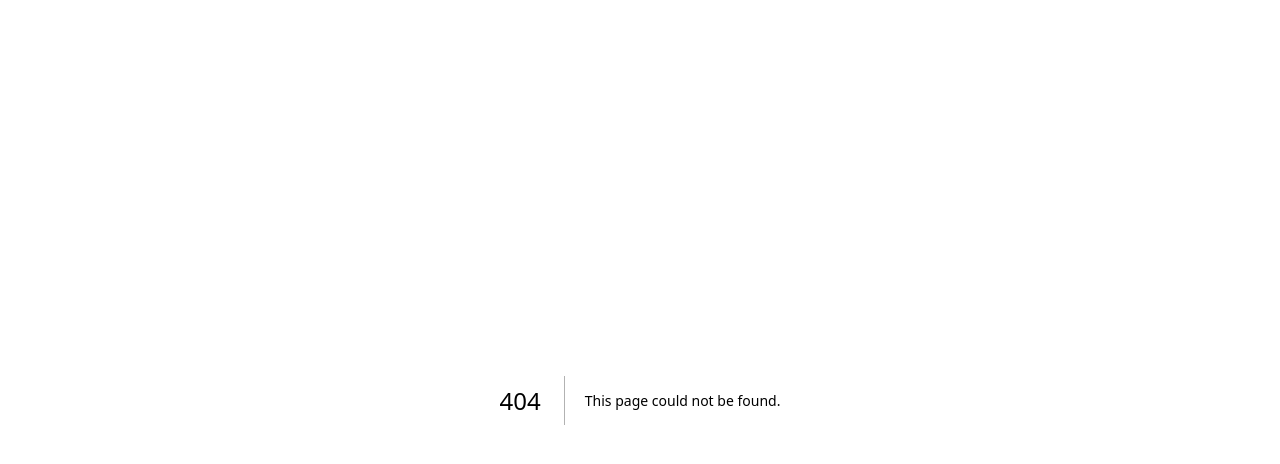
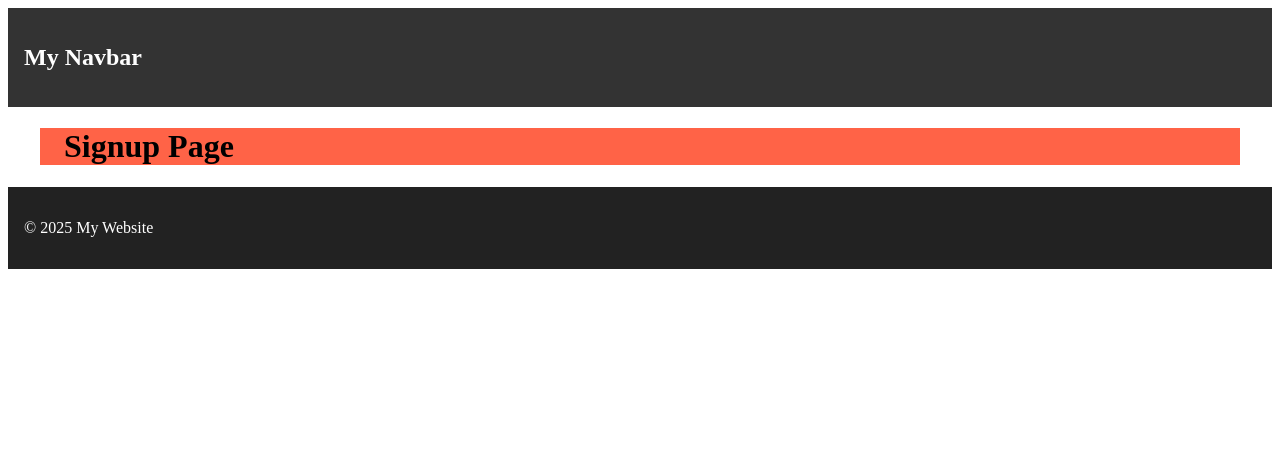
Before and after one commit to Jetrca92/nextup-frontend, a Next.js app: page /signup in a window 1280 px wide. Before the commit this address had no page. Shown: the top 464 px of the page. Built offline with nearby package versions, Linux system fonts and the light colour scheme.

Commit message:
Add basic UI

```diff
--- a/package.json
+++ b/package.json
@@ -9,6 +9,9 @@
     "lint": "next lint"
   },
   "dependencies": {
+    "@emotion/react": "^11.14.0",
+    "@emotion/styled": "^11.14.0",
+    "@mui/material": "^6.4.6",
     "next": "15.2.0",
     "react": "^19.0.0",
     "react-dom": "^19.0.0"
--- /dev/null
+++ b/src/components/ui/Footer.tsx
@@ -0,0 +1,11 @@
+import { FC } from 'react'
+
+const Footer: FC = () => {
+  return (
+    <footer style={{ padding: '1rem', background: '#222', color: '#fff', marginTop: 'auto' }}>
+      <p>© 2025 My Website</p>
+    </footer>
+  )
+}
+
+export default Footer
--- /dev/null
+++ b/src/components/ui/Layout.tsx
@@ -0,0 +1,20 @@
+import { Container } from '@mui/material'
+import { FC } from 'react'
+import { LayoutProps } from '../../../.next/types/app/layout'
+import Navbar from './Navbar'
+import Footer from './Footer'
+
+const Layout: FC<LayoutProps> = ({ children }) => {
+  return (
+    <>
+      <Navbar />
+      <Container sx={{ bgcolor: 'tomato'}}>
+        {children}
+      </Container>
+      <Footer />
+    </>
+
+  )
+}
+
+export default Layout
--- /dev/null
+++ b/src/components/ui/Navbar.tsx
@@ -0,0 +1,11 @@
+import { FC } from 'react'
+
+const Navbar: FC = () => {
+  return (
+    <nav style={{ padding: '1rem', background: '#333', color: '#fff' }}>
+      <h1>My Navbar</h1>
+    </nav>
+  )
+}
+
+export default Navbar
--- /dev/null
+++ b/src/pages/_app.tsx
@@ -0,0 +1,12 @@
+import type { AppProps } from 'next/app'
+import Layout from '@/components/ui/Layout'
+
+export default function MyApp({ Component, pageProps }: AppProps) {
+  return (
+    <>
+      <Layout>
+        <Component {...pageProps} />
+      </Layout>
+    </>
+  )
+}
--- /dev/null
+++ b/src/pages/signup.tsx
@@ -0,0 +1,3 @@
+export default function Signup() {
+  return <h1>Signup Page</h1>
+}
```
Also changed, not shown: 1 other file (tests, documents, lock files or other folders).
